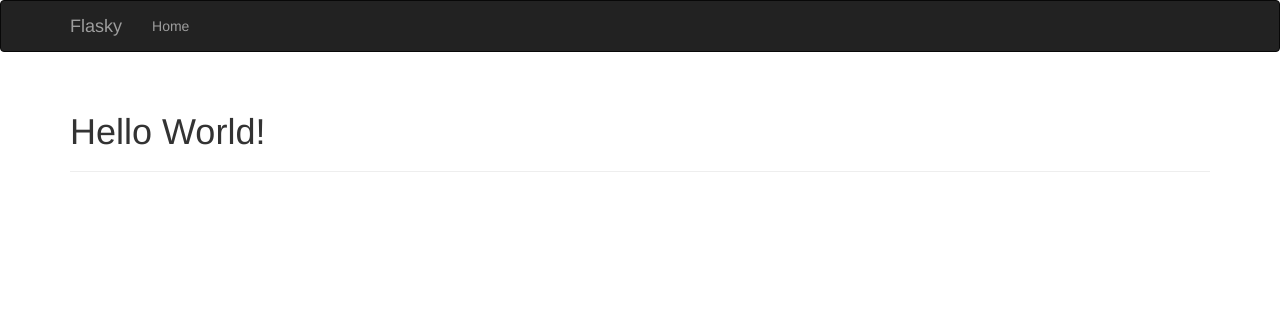
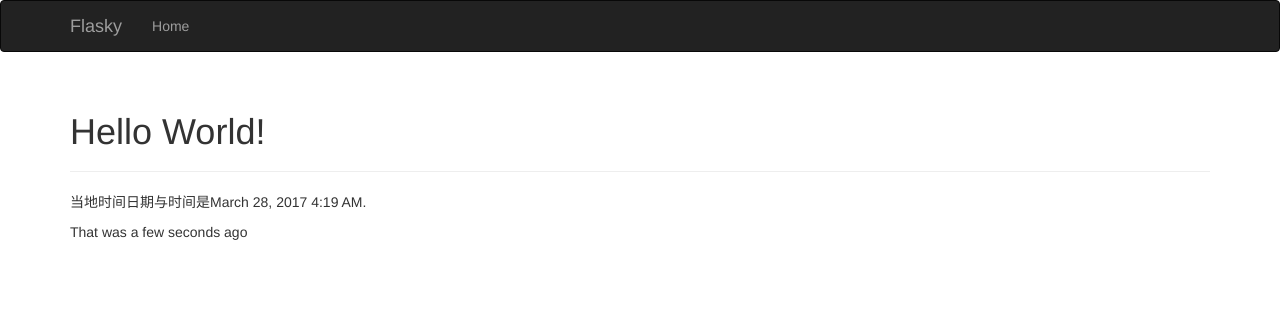
Before and after one commit to timokun123/flask-zh, a Flask app: page / in a window 1280 px wide. Shown: the top 312 px of the page. Run offline with Flask 2, Linux system fonts and the light colour scheme; some libraries are stand-ins or nearby versions.

Commit message:
add virtualenv flask-zh 3e

```diff
--- a/flask-zh/Code/hello.py
+++ b/flask-zh/Code/hello.py
@@ -3,6 +3,7 @@ from flask import Flask,render_template
 from flask_script import Manager
 from flask.ext.bootstrap import Bootstrap
 from flask.ext.moment import Moment
+from datetime import datetime
 
 app = Flask(__name__)
 
@@ -12,7 +13,7 @@ moment = Moment(app)
 
 @app.route('/')
 def index():
-    return render_template('index.html')
+    return render_template('index.html',current_time=datetime.utcnow())
 
 
 @app.route('/user/<name>')
--- a/flask-zh/Code/templates/index.html
+++ b/flask-zh/Code/templates/index.html
@@ -6,4 +6,6 @@
 <div class="page-header">
     <h1>Hello World!</h1>
 </div>
+<p>当地时间日期与时间是{{ moment(current_time).format('LLL') }}.</p>
+<p>That was {{ moment(current_time).fromNow(refresh=True) }}</p>
 {% endblock %}
```
